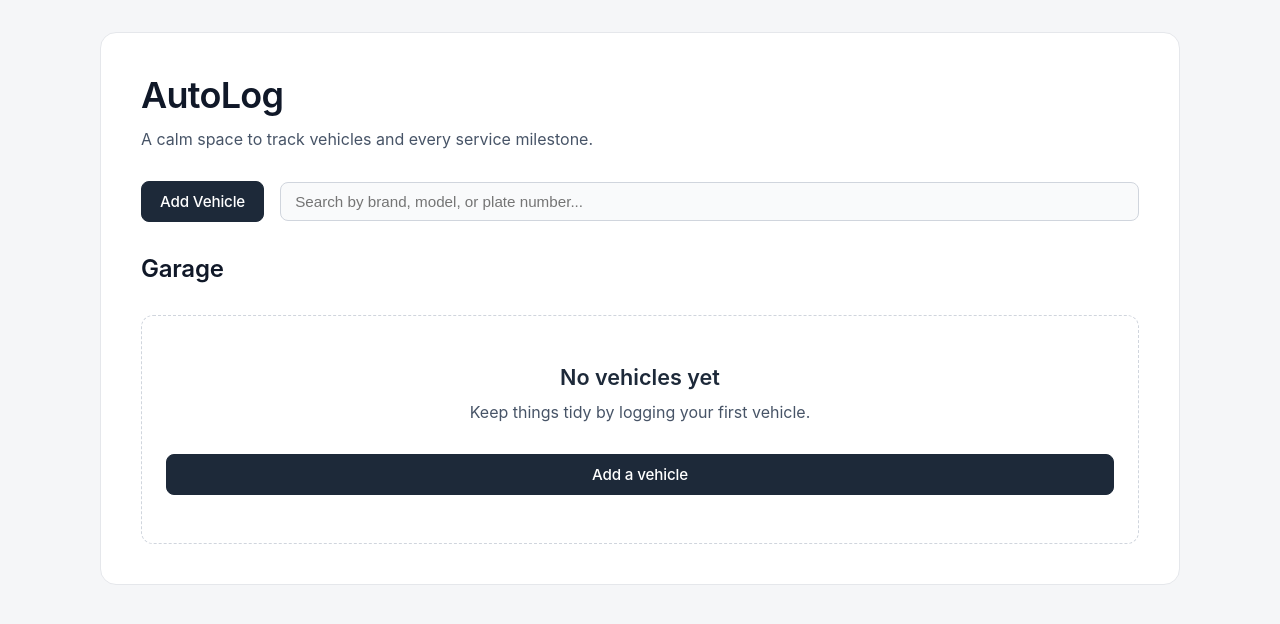
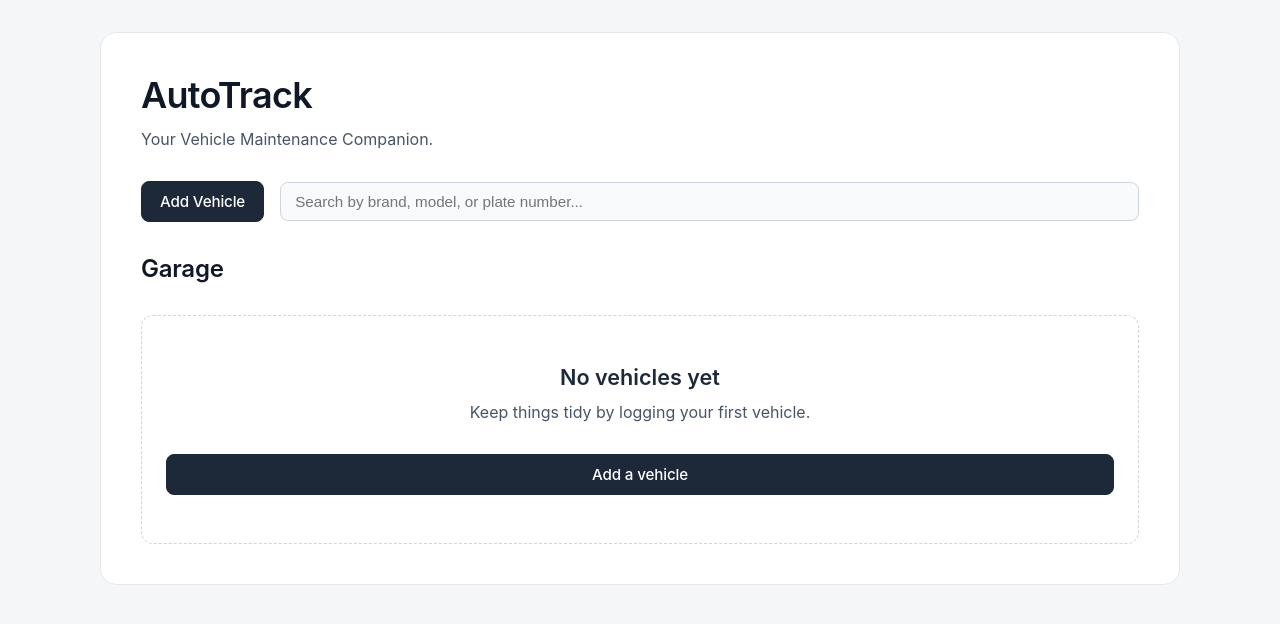
Before and after one commit to sebsrmnto/vehicle-tracker, a Flask app: page / in a window 1280 px wide. Shown: the top 624 px of the page. Run offline with Flask 3, Linux system fonts and the light colour scheme; data that the repository does not hold is empty.

Commit message:
semi final ig

```diff
--- a/static/style.css
+++ b/static/style.css
@@ -1,5 +1,5 @@
 /* ============================================
-   AutoLog - Minimal UI Styling
+   AutoTrack - Minimal UI Styling
    Clean, quiet presentation for vehicle data
    ============================================ */
 
--- a/templates/add_maintenance.html
+++ b/templates/add_maintenance.html
@@ -3,7 +3,7 @@
 <head>
     <meta charset="UTF-8">
     <meta name="viewport" content="width=device-width, initial-scale=1.0">
-    <title>AutoLog — Add Maintenance</title>
+    <title>AutoTrack — Add Maintenance</title>
     <link rel="stylesheet" href="{{ url_for('static', filename='style.css') }}">
 </head>
 <body>
--- a/templates/add_vehicles.html
+++ b/templates/add_vehicles.html
@@ -3,7 +3,7 @@
 <head>
     <meta charset="UTF-8">
     <meta name="viewport" content="width=device-width, initial-scale=1.0">
-    <title>AutoLog — Add Vehicle</title>
+    <title>AutoTrack — Add Vehicle</title>
     <link rel="stylesheet" href="{{ url_for('static', filename='style.css') }}">
 </head>
 <body>
--- a/templates/edit_vehicle.html
+++ b/templates/edit_vehicle.html
@@ -3,7 +3,7 @@
 <head>
     <meta charset="UTF-8">
     <meta name="viewport" content="width=device-width, initial-scale=1.0">
-    <title>AutoLog — Edit Vehicle</title>
+    <title>AutoTrack — Edit Vehicle</title>
     <link rel="stylesheet" href="{{ url_for('static', filename='style.css') }}">
 </head>
 <body>
--- a/templates/index.html
+++ b/templates/index.html
@@ -3,15 +3,15 @@
 <head>
     <meta charset="UTF-8">
     <meta name="viewport" content="width=device-width, initial-scale=1.0">
-    <title>AutoLog</title>
+    <title>AutoTrack</title>
     <link rel="stylesheet" href="{{ url_for('static', filename='style.css') }}">
 </head>
 <body>
     <div class="container">
         <!-- Header -->
         <div class="header">
-            <h1>AutoLog</h1>
-            <p>A calm space to track vehicles and every service milestone.</p>
+            <h1>AutoTrack</h1>
+            <p>Your Vehicle Maintenance Companion.</p>
         </div>
 
         <!-- Alert Messages -->
--- a/templates/view_log.html
+++ b/templates/view_log.html
@@ -3,7 +3,7 @@
 <head>
     <meta charset="UTF-8">
     <meta name="viewport" content="width=device-width, initial-scale=1.0">
-    <title>AutoLog — Vehicle</title>
+    <title>AutoTrack — Vehicle</title>
     <link rel="stylesheet" href="{{ url_for('static', filename='style.css') }}">
 </head>
 <body>
```
Also changed, not shown: README.md.
